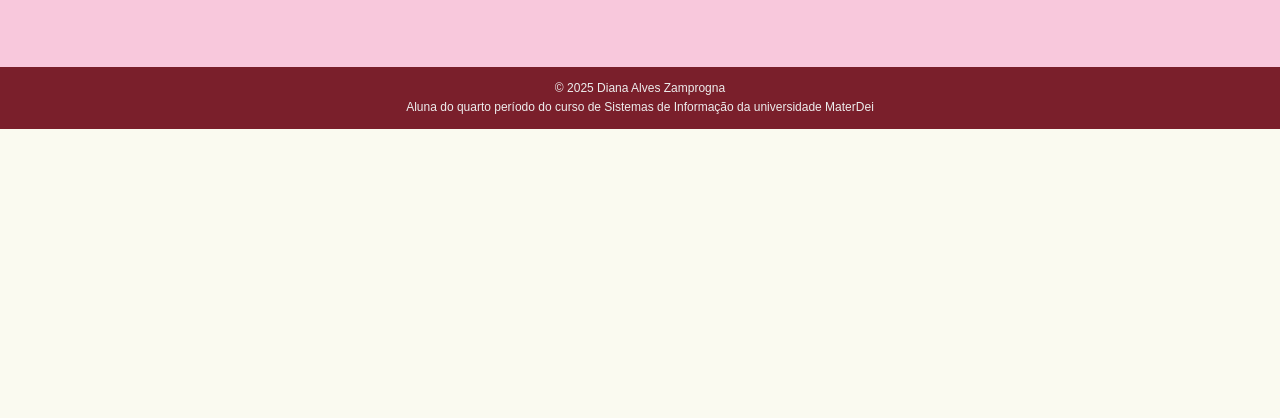
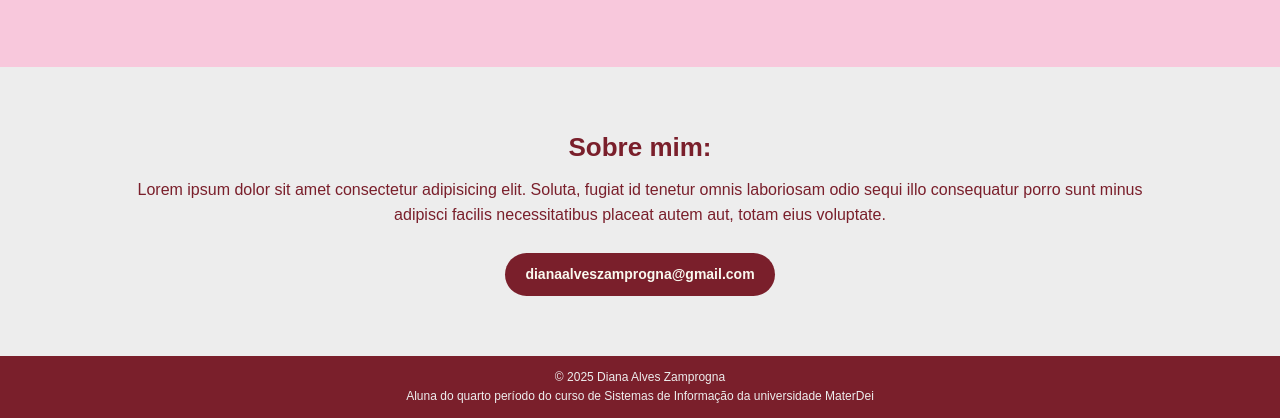
Before and after one commit to Sunwhver/My-gitHub, a plain HTML site: page index.html in a window 1280 px wide. Shown: the part 1578-1996 px from the top of the page. Before the commit the page ends 1707 px from the top, so only its background shows below. Drawn offline with Linux system fonts and the light colour scheme.

Commit message:
feature: sessão de contato adicionada

```diff
--- a/index.html
+++ b/index.html
@@ -62,7 +62,7 @@
     </div>
   </section>
 
-    <!-- Sobre -->
+  <!-- Sobre -->
   <section class="sessao-git fundo-rosa" id="sobre">
     <div class="container">
       <div class="sobre-layout">
@@ -82,6 +82,15 @@
     </div>
   </section>
 
+  <!-- Contato -->
+  <section class="contato-git" id="contato">
+    <div class="container">
+      <h2>Sobre mim:</h2>
+      <p>Lorem ipsum dolor sit amet consectetur adipisicing elit. Soluta, fugiat id tenetur omnis laboriosam odio sequi illo consequatur porro sunt minus adipisci facilis necessitatibus placeat autem aut, totam eius voluptate.</p>
+      <br>
+      <a class="btn-primary" href="mailto:dianaalveszamprogna@gmail.com">dianaalveszamprogna@gmail.com</a>
+    </div>
+  </section>
 
   <!-- rodapé -->
   <footer class="rodape-git">
@@ -184,7 +193,7 @@
     }
     .card-btn:hover{transform:translateY(-5px); box-shadow:0 8px 24px rgba(0,0,0,.15)}
 
-        /* sobre */
+    /* sobre */
     .sobre-layout{display:grid; grid-template-columns:1fr 1fr; gap:32px; align-items:start}
     .sobre-layout img{
       width:100%;
@@ -194,6 +203,10 @@
       border-radius:var(--radius);
       display:block
     }
+
+    /* contato */
+    .contato-git{padding:60px 0; text-align:center; background:var(--cinza-claro); color:var(--bordo)}
+    .contato-git h2{margin-bottom:8px; font-size:26px}
 
     /* rodapé */
     .rodape-git {
```
